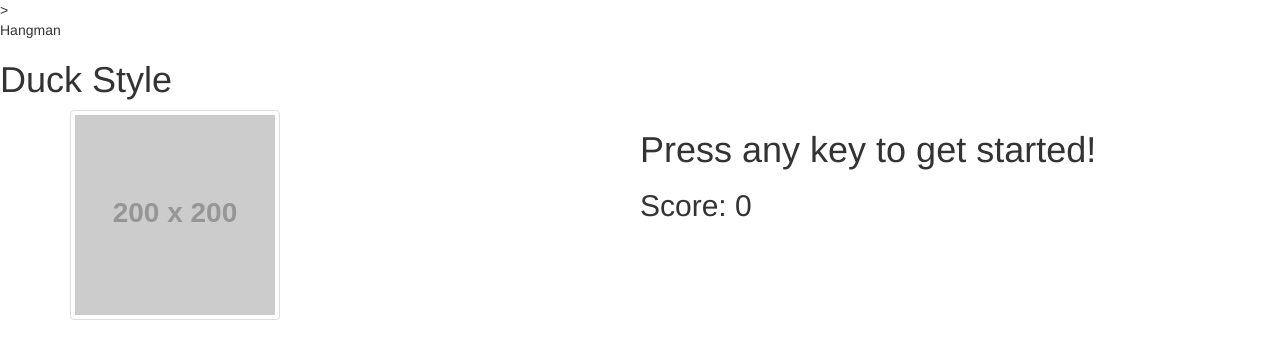
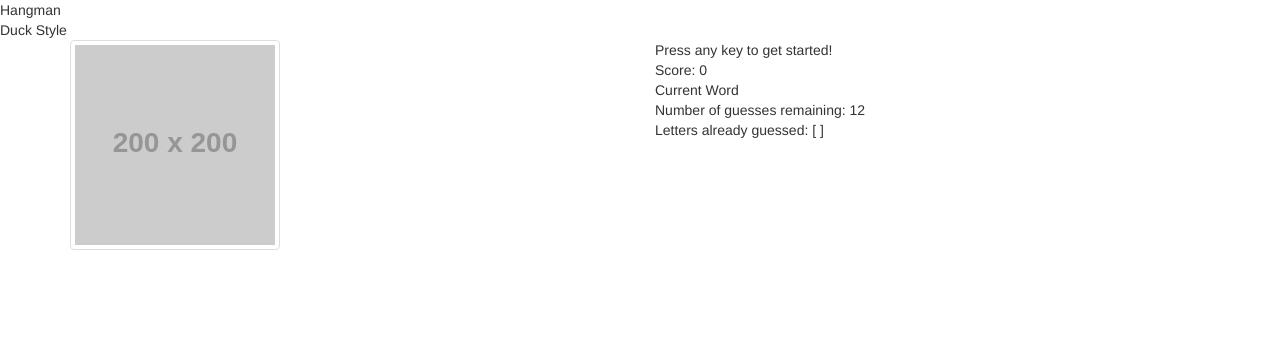
Before and after one commit to Liannaccone/hangman-game, a plain HTML site: page index.html in a window 1280 px wide. Drawn offline with nearby package versions, Linux system fonts and the light colour scheme; placeholder pictures from the web are drawn by us.

Commit message:
adding html and js variables

```diff
--- a/index.html
+++ b/index.html
@@ -1,10 +1,11 @@
 <!DOCTYPE html>
-<html lang="en">>
+<html lang="en">
 <head>
 	<meta charset="UTF-8">
 
 	<!-- bootstrap css link -->
 	<link rel="stylesheet" href="https://maxcdn.bootstrapcdn.com/bootstrap/3.3.6/css/bootstrap.min.css">
+
 	<!-- local CSS style sheet -->
 	 <link rel="stylesheet" type="text/css" href="assets/css/style.css">
 	<title>Hangman</title>
@@ -13,7 +14,7 @@
 
 	<!-- header, maybe make this a jumbotron -->
 	<Header> Hangman </Header>
-	<h1>Duck Style</h1>
+	<div> Duck Style</div>
 
 	<!-- main body of page in container to provide grid -->
 	<div class="container">
@@ -25,9 +26,18 @@
 				<img class="img img-thumbnail" src="http://via.placeholder.com/200x200">
 			</div>
 			<!-- section onthe right contains the game text/UI -->
-			<div class-"col-md-6">
-				<h1>Press any key to get started!</h1>
-				<h2 id="score">Score: 0</h2>
+			<div class="col-md-6">
+				<div>Press any key to get started!</div>
+
+				<div id="score">Score: 0</div>
+
+				<div id="word"> Current Word </div>
+
+				<div id="remainingGuesses"> Number of guesses remaining: 12 </div>
+
+				<div id="wrongLetters">Letters already guessed: [  ]</div>
+
+
 
 				<!-- build in area for hint (plays duck call) -->
 
```
Also changed, not shown: assets/javascript/game.js (+35 -1 lines).
